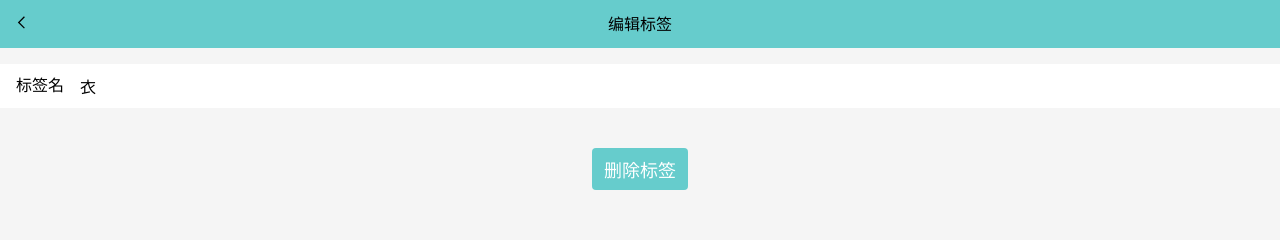
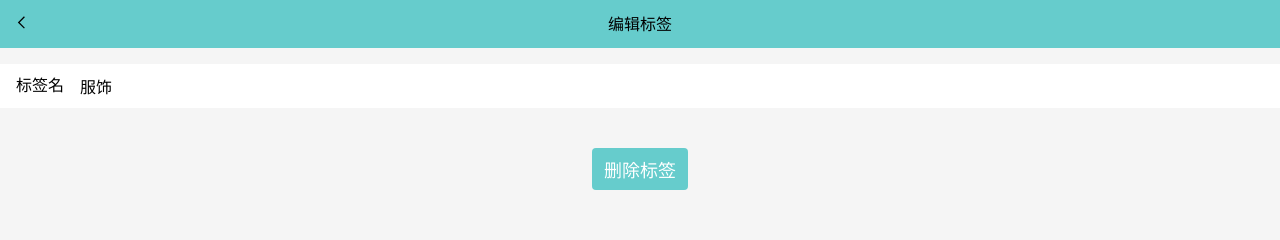
Before and after one commit to Cris-z123/book-keeping-react, a React app: page /#/tags/1 in a window 1280 px wide. Shown: the top 240 px of the page. Built offline with nearby package versions, Linux system fonts and the light colour scheme.

Commit message:
完成tag的查询/删除/查找索引/更新

```diff
--- a/src/useTags.tsx
+++ b/src/useTags.tsx
@@ -1,19 +1,40 @@
 import { useState } from 'react';
-import {createId} from './lib/createId';
+import { createId } from './lib/createId';
 
 
 const defaultTags = [
-    {id: createId(), name: '衣'},
-    {id: createId(), name: '食'},
-    {id: createId(), name: '住'},
-    {id: createId(), name: '行'}
+    {id: createId(), name: '服饰'},
+    {id: createId(), name: '餐饮'},
+    {id: createId(), name: '住房'},
+    {id: createId(), name: '交通'}
 ]
 
 //封装自定义Hook
 const useTags = () => {
     const [tags, setTags] = useState<{id: number, name: string}[]>(defaultTags);
     const findTag = (id: number) => tags.filter(tag => tag.id === id)[0];
-    return {tags, setTags, findTag}
+    const findTagIndex = (id: number) => {
+        let result = -1;
+        for(let i=0; i<tags.length; i++) {
+            if(tags[i].id === id) {
+                result = i;
+                break;
+            }
+        }
+        return result;
+    }
+    const updateTag = (id: number, {name}: {name: string}) => {
+        //获取要修改的tag索引
+        const index = findTagIndex(id);
+        //深拷贝tags得到tagsClone
+        const tagsClone = JSON.parse(JSON.stringify(tags));
+        tagsClone.splice(index, 1, {id, name: name});
+        setTags(tagsClone);
+    }
+    const deleteTag = (id: number) => {
+        setTags(tags.filter(tag => tag.id !== id));
+    }
+    return {tags, setTags, findTag, updateTag, findTagIndex, deleteTag};
 }
 
 export {useTags};
--- a/src/views/Tag.tsx
+++ b/src/views/Tag.tsx
@@ -40,9 +40,9 @@ type Params = {
 }
 
 const Tag: React.FC = () => {
-    const {findTag} = useTags();
-    let {id} = useParams<Params>();
-    const tag = findTag(parseInt(id))
+    const {findTag, updateTag, deleteTag} = useTags();
+    let {id: idString} = useParams<Params>();
+    const tag = findTag(parseInt(idString))
 
     return (
         <Layout>
@@ -53,15 +53,22 @@ const Tag: React.FC = () => {
                 <span>编辑标签</span>
                 <Space></Space>
             </Topbar>
+            {tag ? <div>
                 <InputWrapper>
                     <Input label="标签名"
                         type="text"
                         placeholder="标签名"
-                    value={tag.name} />
+                        value={tag.name}
+                        onChange={(e) => {
+                            updateTag(tag.id, {name:e.target.value})
+                        }} />
                 </InputWrapper>
                 <Center>
-                <Button>删除标签</Button>
+                    <Button onClick={() => {
+                        deleteTag(tag.id)
+                    }}>删除标签</Button>
                 </Center>
+            </div> : <Center>标签不存在</Center>}
         </Layout>
     )
 }
```
Lines whose indentation alone changed are shown as unchanged.
